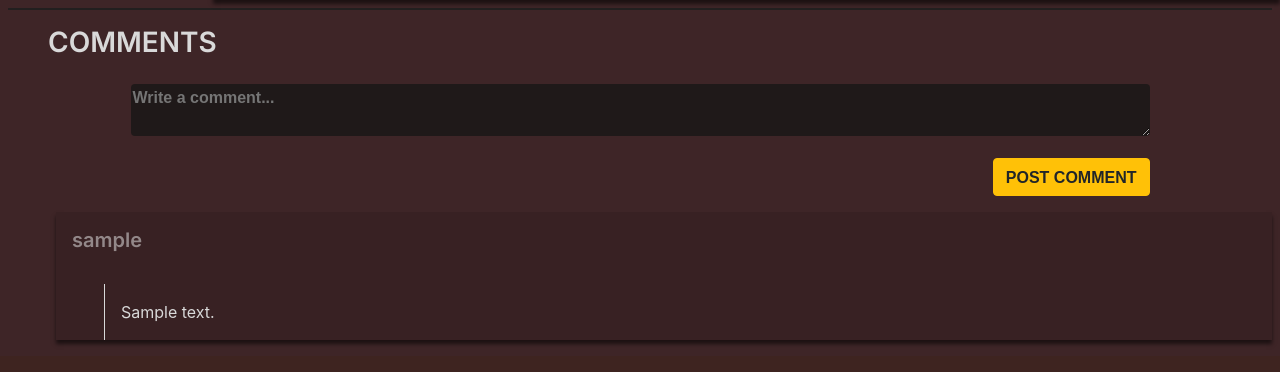
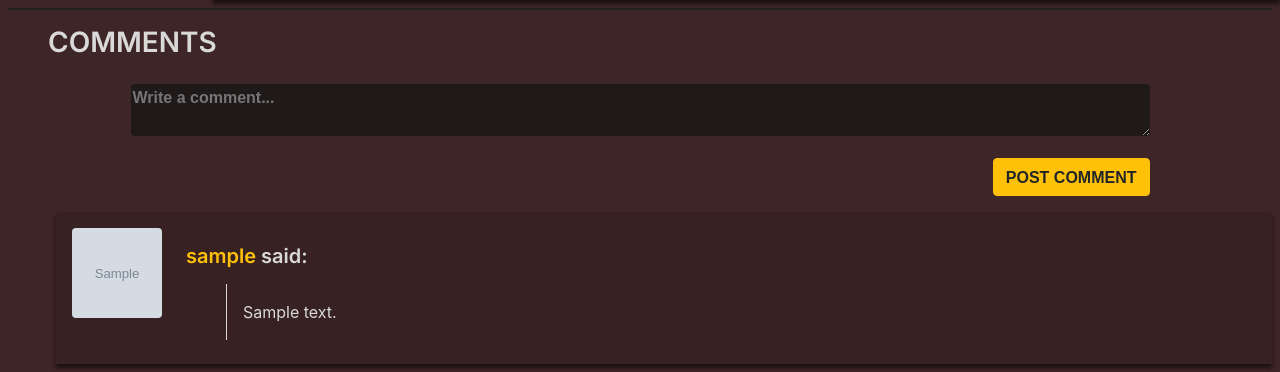
Before and after one commit to WKirklandJr/FlavorFeed3155, a Flask app: page /recipes/1 in a window 1280 px wide. Shown: the part 848-1220 px from the top of the page. Before the commit the page ends 1193 px from the top, so only its background shows below. Run offline with Flask 3, Linux system fonts and the light colour scheme; tables that the repository leaves empty hold one stand-in row (values such as "Sample post"); grey boxes marked "Sample" are stand-in pictures; some libraries are stand-ins or nearby versions; some web fonts are replaced.

Commit message:
formatted comments

```diff
--- a/templates/get_single_recipe.html
+++ b/templates/get_single_recipe.html
@@ -155,15 +155,21 @@ box-shadow: 0px 4px 4px rgba(0, 0, 0, 0.56);">
     <!---TODO: generate a for loop for comments on post--->
     {% if (comments)%}
     {% for comment in comments %}
+
+
     <div class="ml-5" style="background-color: rgba(0, 0, 0, 0.1); box-shadow: 0px 4px 4px rgba(0, 0, 0, 0.56);">
-        <div class="p-3 h5"> <a class="text-secondary" href="/users/{{commentsuser.user_id}}">{{commentsuser.username}}</a> </div>
 
-        <div class="m-3 ml-5 " style="border-left: solid 1px;">
 
-            <div class="p-3">{{comment.comment}}</div>
+        <div class=" d-flex flex-row ">
+            <div class="p-3"><img class="rounded" style="width: 90px; height: 90px;"
+                    src="/static/profile-images/{{commentsuser.profile_picture}}" alt=""></div>
+            <div class="my-4">
+                <div class="p-2 h5"> <a class="text-warning"
+                        href="/users/{{commentsuser.user_id}}">{{commentsuser.username}}</a> said: </div>
+                <div class="p-3 ml-5" style="border-left: solid 1px;">{{comment.comment}}</div>
 
+            </div>
         </div>
-
     </div>
     {% endfor %}
     {% endif %}
```
Also changed, not shown: static/post-images/1580165741294.jpeg (deleted), static/post-images/21353-italian-spaghetti-sauce-with-meatballs-2x1-141-cedbb650b4264576ab923c91215ce7fc.jpg (deleted).
